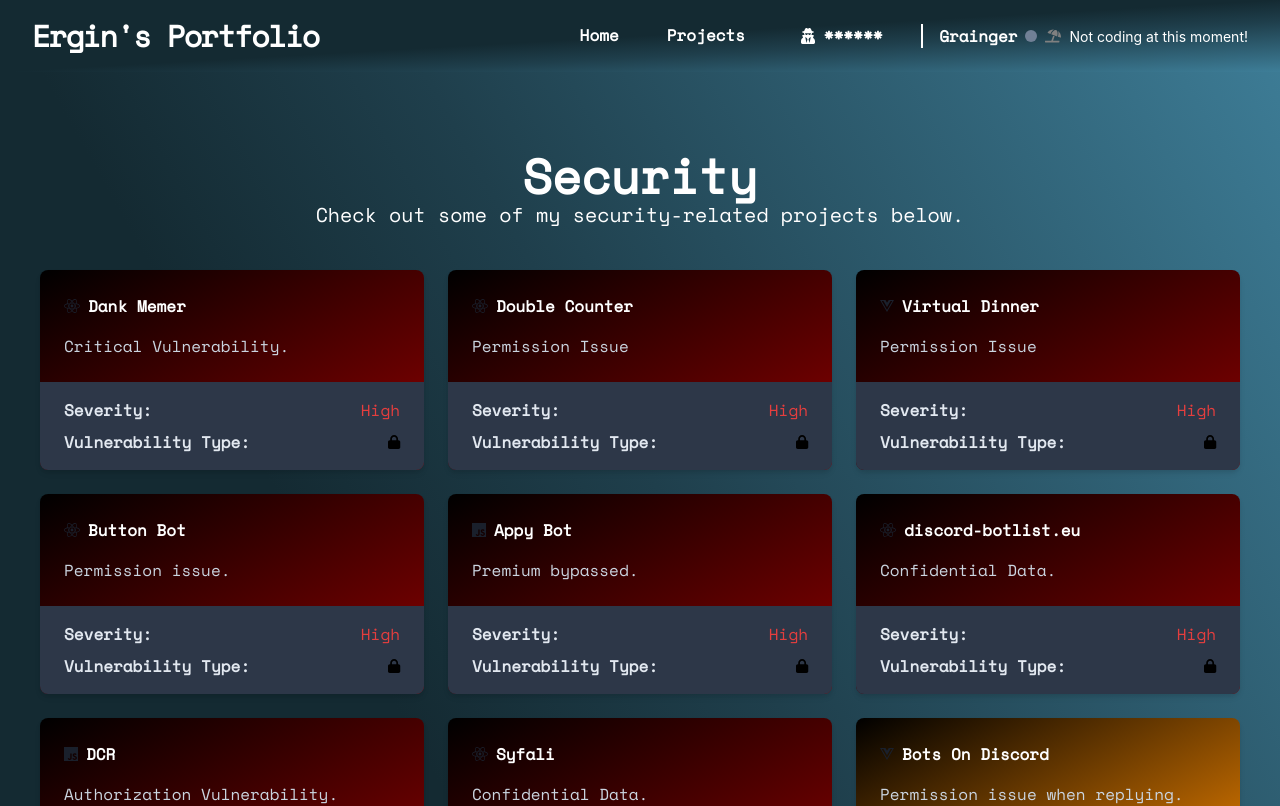
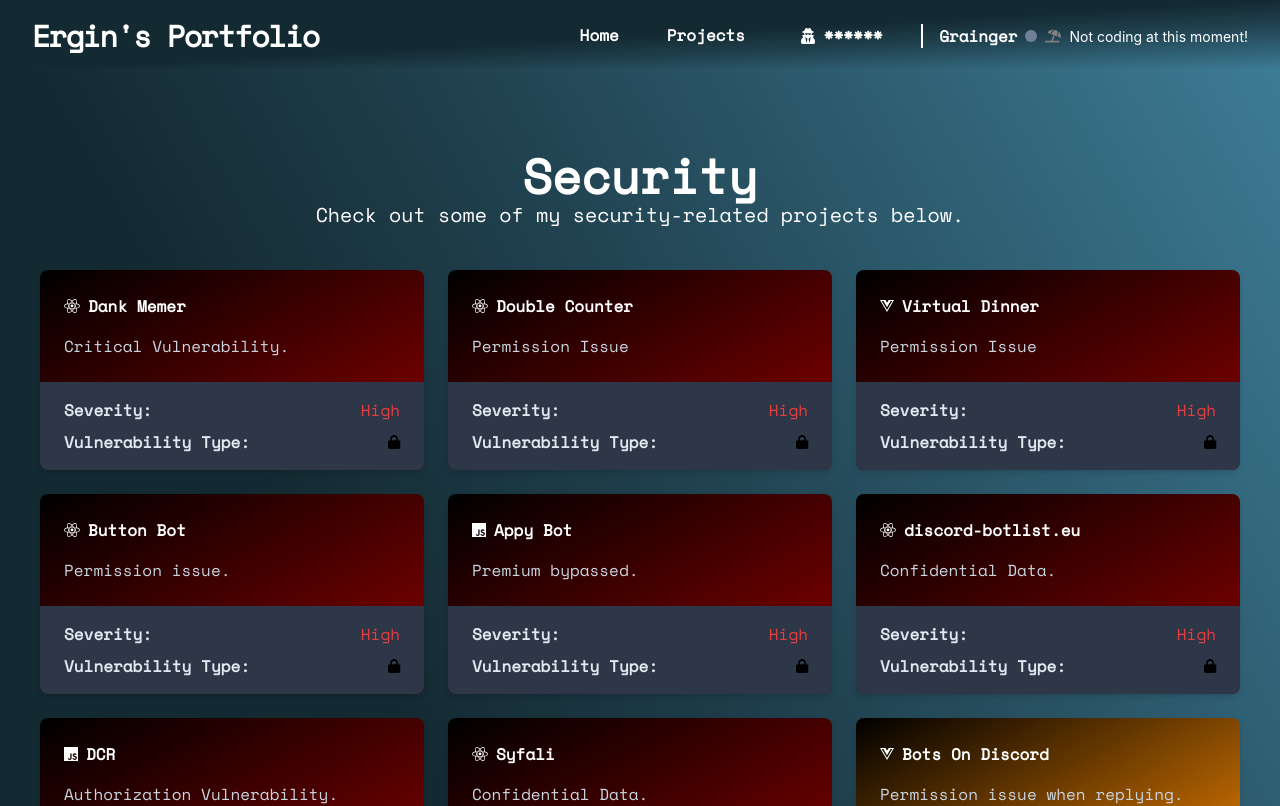
Before and after one commit to ErginDapaj/portfolio-next, a Next.js app: page /security in a window 1280 px wide. Shown: the top 806 px of the page. Built offline with nearby package versions, Linux system fonts and the light colour scheme; no server answers.

Commit message:
fixed the icons

```diff
--- a/src/app/projects/page.tsx
+++ b/src/app/projects/page.tsx
@@ -114,7 +114,7 @@
                     className="transform transition duration-300 hover:-translate-y-1 hover:shadow-lg box-shadow"
                     bg='#1F2937'
                   >
-                    <Box p={4}>
+                    <Box  color="white" p={4}>
                       <div style={{ display: "flex", alignItems: "center" }}>
                         {project.icon}
                         <Text fontFamily="'Space Mono', sans-serif" color='white' ml={2}>{project.name}</Text>
--- a/src/app/security/page.tsx
+++ b/src/app/security/page.tsx
@@ -146,7 +146,7 @@
          }}
        >
          <Box p={6}>
-           <Flex alignItems="center" mb={4}>
+           <Flex color="white" alignItems="center" mb={4}>
              {getIcon(project.icon)}
              <Text ml={2} fontWeight="semibold" fontFamily="'Space Mono', sans-serif" isTruncated title={project.name} color="white">
                {project.name}
```
